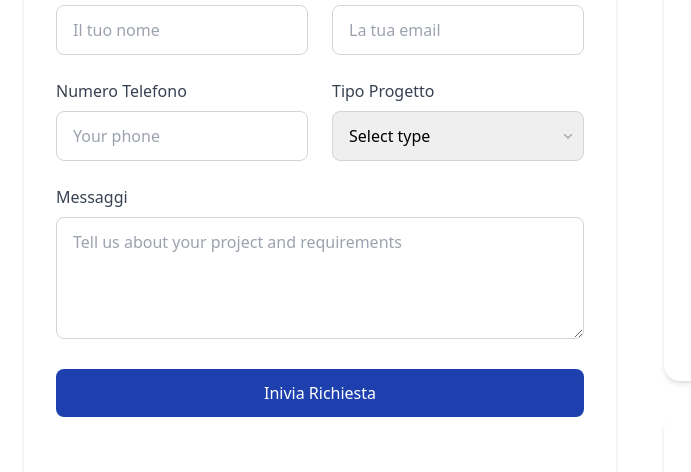
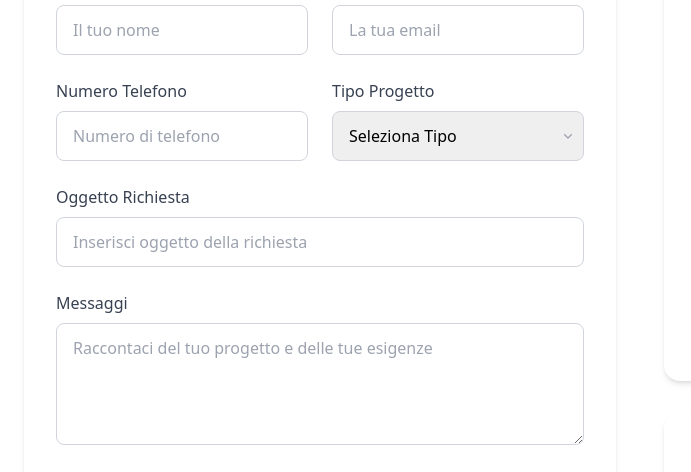
Before and after one commit to Maniots/SicurplanWeb, a plain HTML site: page index.html in a window 1280 px wide. Shown: the part 4183-4655 px from the top of the page, 0-691 px from the left. Drawn offline with nearby package versions, Linux system fonts and the light colour scheme.

Commit message:
aggiunto oggetto della richiesta nel form

```diff
--- a/index.html
+++ b/index.html
@@ -593,13 +593,13 @@
                             <div class="grid grid-cols-1 md:grid-cols-2 gap-6 mb-6">
                                 <div>
                                     <label for="phone" class="block text-gray-700 font-medium mb-2">Numero Telefono</label>
-                                    <input type="tel" id="phone" class="w-full px-4 py-3 border border-gray-300 rounded focus:ring-2 focus:ring-primary/20" placeholder="Your phone" />
+                                    <input type="tel" id="phone" class="w-full px-4 py-3 border border-gray-300 rounded focus:ring-2 focus:ring-primary/20" placeholder="Numero di telefono" />
                                 </div>
                                 <div>
                                     <label for="project-type" class="block text-gray-700 font-medium mb-2">Tipo Progetto</label>
                                     <div class="relative">
                                         <select id="project-type" class="w-full px-4 py-3 border border-gray-300 rounded appearance-none focus:ring-2 focus:ring-primary/20 pr-8">
-                                            <option value="" selected disabled>Select type</option>
+                                            <option value="" selected disabled>Seleziona Tipo</option>
                                             <option value="residential">Residenziale</option>
                                             <option value="commercial">Commerciale</option>
                                             <option value="industrial">Industriale</option>
@@ -612,8 +612,12 @@
                                 </div>
                             </div>
                             <div class="mb-6">
+                                <label for="object" class="block text-gray-700 font-medium mb-2">Oggetto Richiesta</label>
+                                <input type="text" id="subject_title" class="w-full px-4 py-3 border border-gray-300 rounded focus:ring-2 focus:ring-primary/20" placeholder="Inserisci oggetto della richiesta" />
+                            </div>
+                            <div class="mb-6">
                                 <label for="message" class="block text-gray-700 font-medium mb-2">Messaggi</label>
-                                <textarea id="message" rows="4" class="w-full px-4 py-3 border border-gray-300 rounded focus:ring-2 focus:ring-primary/20" placeholder="Tell us about your project and requirements"></textarea>
+                                <textarea id="message" rows="4" class="w-full px-4 py-3 border border-gray-300 rounded focus:ring-2 focus:ring-primary/20" placeholder="Raccontaci del tuo progetto e delle tue esigenze"></textarea>
                             </div>
                             <button type="submit" class="w-full bg-primary text-white px-6 py-3 !rounded-button font-medium hover:bg-primary/90 transition-colors whitespace-nowrap">
                                 Inivia Richiesta
--- a/script.js
+++ b/script.js
@@ -373,7 +373,7 @@ document.getElementById('contact-form').addEventListener('submit', function(e) {
         phone: formData.get('phone'),
         project_type: formData.get('project_type'),
         message: formData.get('message'),
-        to_name: 'Sicurplan.com Team', // You can customize this
+        subject_title: formData.get('subject_title')
     };
 
     // Send email using EmailJS
```
